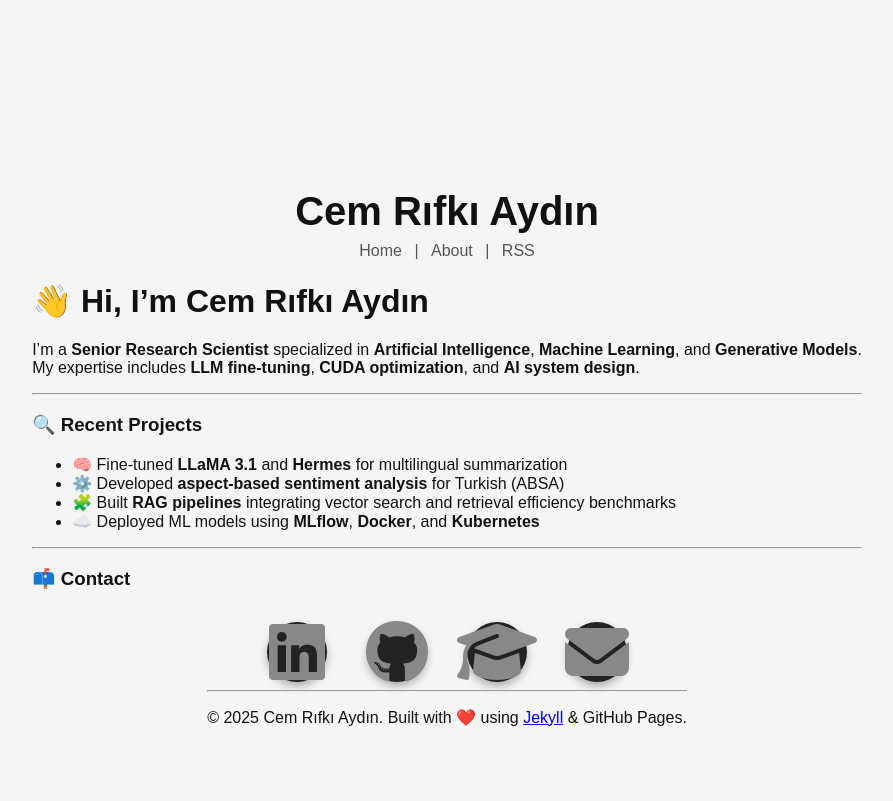
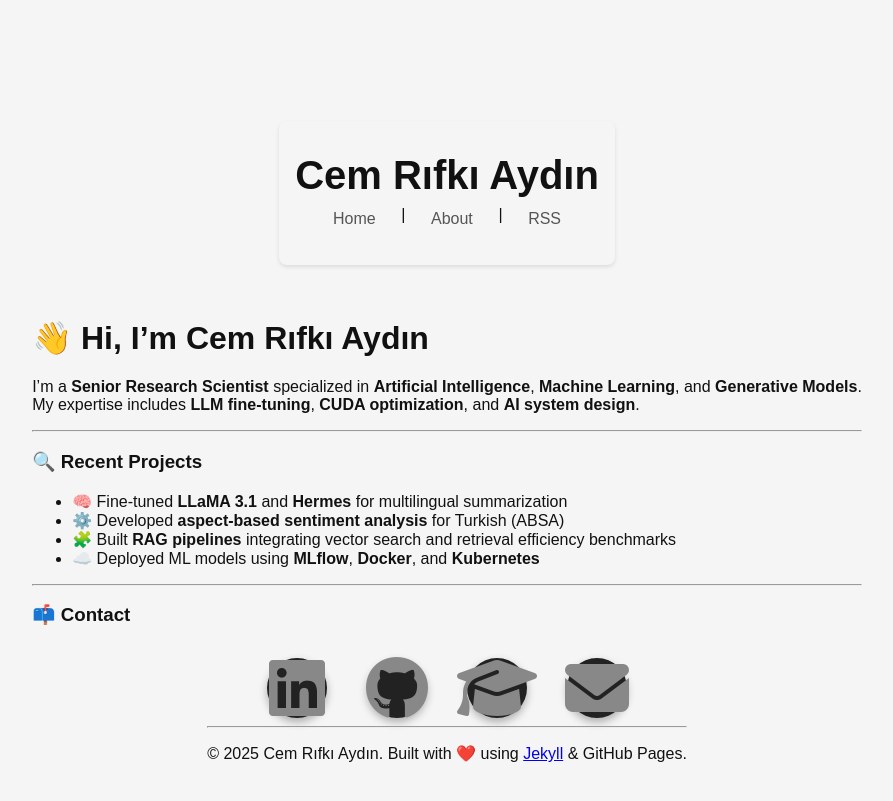
Before and after one commit to cemrifki/cemrifki.github.io, a Jekyll site: the page built from index.md, in a window 1280 px wide. Shown: the top 801 px of the page, without its empty margins (193-1086 px from the left). Built offline with Jekyll 4.4.1, drawn with Linux system fonts in a browser that asks for light colours.

Commit message:
Updated the style.css file a bit further.

```diff
--- a/assets/css/style.css
+++ b/assets/css/style.css
@@ -10,42 +10,56 @@ body {
   font-family: Arial, sans-serif;
 }
 
-.header {
-  text-align: center; /* centers all text inside */
-  margin-top: 2rem;   /* optional spacing from top */
+/* Header container */
+header {
+  text-align: center;
+  padding: 2rem 1rem;
+  background-color: #f5f5f5; /* soft gray background */
+  border-radius: 8px;
+  margin-bottom: 2rem;
+  box-shadow: 0 2px 4px rgba(0,0,0,0.1);
 }
 
-header {
-  text-align: center;  /* centers all text inside header */
-  margin-top: 2rem;    /* optional spacing */
-}
-
+/* Site title */
 header h1 {
   margin: 0;
   font-size: 2.5rem;
+  font-weight: 700;
+  color: #111;
+  font-family: 'Arial', sans-serif;
 }
 
 header h1 a {
-  color: #111;          /* black-ish text */
-  text-decoration: none; /* remove underline */
+  text-decoration: none;
+  color: #111;
+  transition: color 0.2s;
 }
 
+header h1 a:hover {
+  color: #0077b5; /* subtle hover color */
+}
+
+/* Navigation */
 header nav {
   margin-top: 0.5rem;
+  display: flex;
+  justify-content: center; /* horizontal centering */
+  gap: 1rem;              /* space between links */
   font-size: 1rem;
-  color: #555;           /* optional gray for nav links */
 }
 
 header nav a {
   color: #555;
   text-decoration: none;
-  margin: 0 0.5rem;
+  padding: 0.3rem 0.6rem;
+  border-radius: 4px;
+  transition: all 0.2s;
 }
 
 header nav a:hover {
-  color: #000;          /* darken on hover */
+  background-color: #0077b5;
+  color: #fff;
 }
-
 
 .contact-icons {
   display: flex;
```
